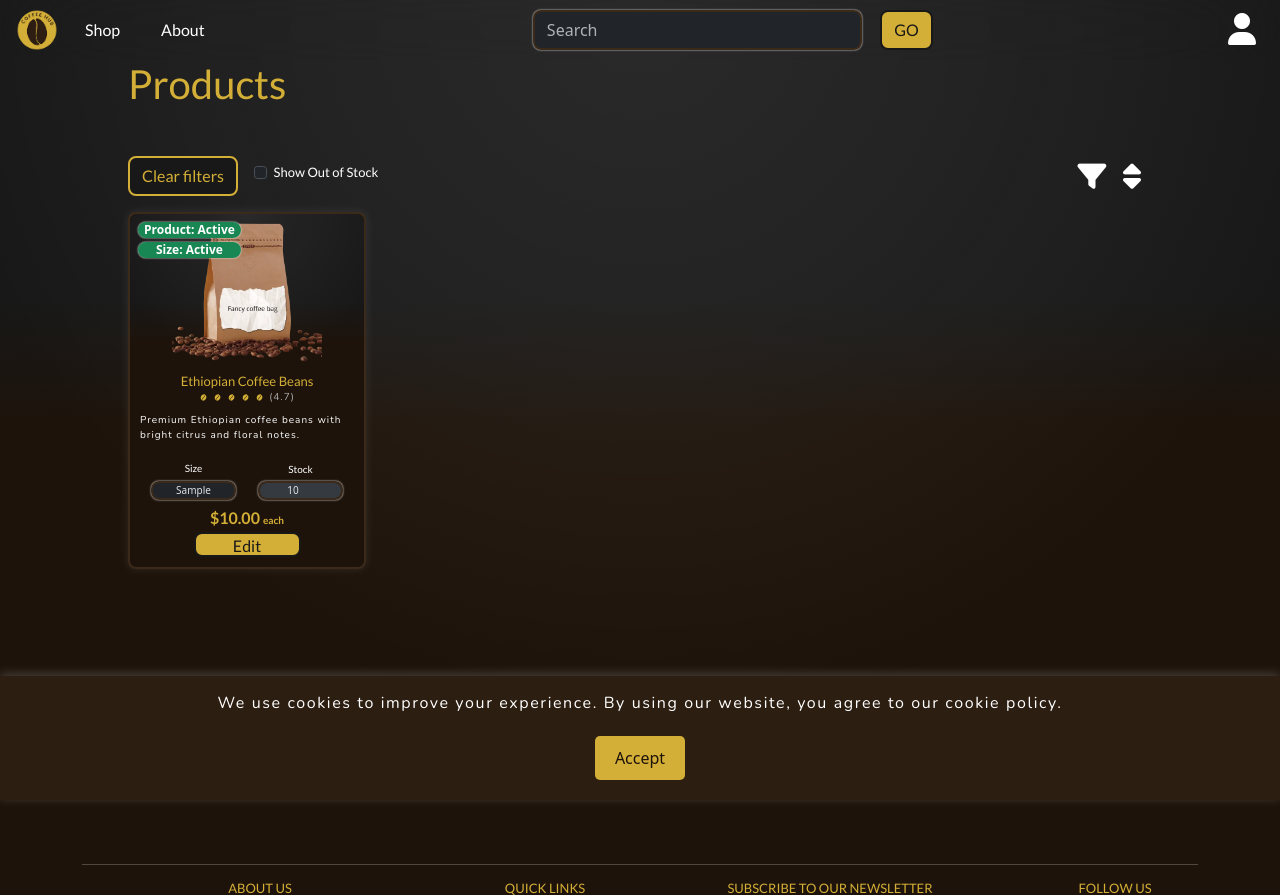
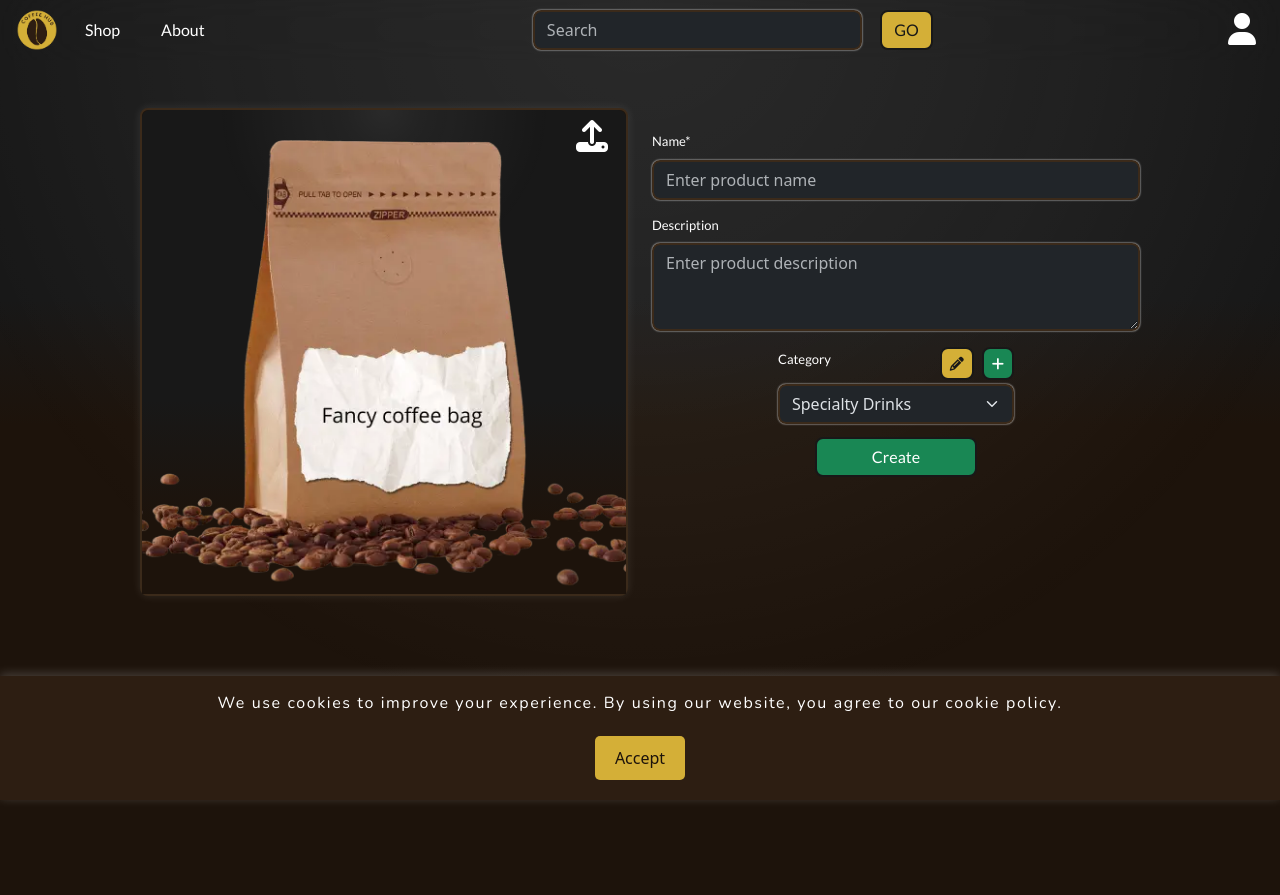
Before and after one commit to catapam/coffe-hub, a Django app: page /products/create/ in a window 1280 px wide. Shown: the top 895 px of the page. Run offline with Django 5.2, Linux system fonts and the light colour scheme; a user stored in the database is signed in; data comes from the database, SQL or seed files in the repository; tables that the repository leaves empty hold one stand-in row (values such as "Sample post"); parts of the project's set-up code (start-up, migrations or seed data) failed here and were passed over; some libraries are stand-ins or nearby versions.

Commit message:
Fix category selector not showing correct value, create initial tempate for product creation

```diff
--- a/product/forms.py
+++ b/product/forms.py
@@ -32,13 +32,7 @@ class ProductEditForm(forms.ModelForm):
         """
         Initialize the form with model values as the default.
         """
-        instance = kwargs.get('instance')
         super().__init__(*args, **kwargs)
-        if instance:
-            self.fields['name'].initial = instance.name
-            self.fields['description'].initial = instance.description
-            self.fields['image_path'].initial = instance.image_path
-            self.fields['category'].initial = instance.category
 
 
 class ProductVariantForm(forms.ModelForm):
--- a/product/models.py
+++ b/product/models.py
@@ -51,6 +51,12 @@ class Product(models.Model):
         clean_name = clean_name.replace('-', '_')
         clean_name = clean_name.replace(' ', '_')
         self.slug = clean_name.lower()
+
+        # Ensure the category is not reset
+        if not self.pk:
+            # If the object is being created for the first time
+            self.category = self.category
+
         super().save(*args, **kwargs)
 
     def image(self):
--- a/product/templates/product/includes/actions.html
+++ b/product/templates/product/includes/actions.html
@@ -2,10 +2,11 @@
     {% if view == 'detail' %}
     <div class="col mb-2 btn-group">
         <button type="button" class="btn btn-success save-product-btn mt-2"
-                data-url="{% url 'product_save' %}"
+                data-url="{% if product.id %}{% url 'product_save' %}{% else %}{% url 'product_create' %}{% endif %}"
                 data-product-id="{{ product.id }}">
-                Save
+            {% if product.id %}Save{% else %}Create{% endif %}
         </button>
+        {% if product.id %}
             <button type="button"
                     class="btn mt-2 toggle-variant-btn"
                     data-url=""
@@ -17,6 +18,7 @@
                     data-active="{{ product.active|yesno:'true,false' }}">
                 {% if product.active %}Deactivate Product{% else %}Activate Product{% endif %}
             </button>
+        {% endif %}
     </div>
     {% else %}
     <a id="edit-link-{{ product.id }}"
--- a/product/templates/product/includes/image.html
+++ b/product/templates/product/includes/image.html
@@ -3,7 +3,7 @@
     <div class="{% if view == 'detail' %}card{% endif %}">
         <div class="{% if view == 'detail' %}background-gradient{% endif %}">
             <div class="content-gradient">
-                {% if is_admin %}
+                {% if is_admin and product.id %}
                     {% include 'product/includes/badge.html' %}
                 {% endif %}
 
--- a/product/templates/product/includes/product_card.html
+++ b/product/templates/product/includes/product_card.html
@@ -2,7 +2,7 @@
 {% load crispy_forms_tags %}
 {% load i18n %}
 
-<form action="{% url 'add_to_cart' product.id %}" method="POST" class="form">
+<form action="{% if product.id %}{% url 'add_to_cart' product.id %}{% else %}#{% endif %}" method="POST" class="form">
     {% csrf_token %}
     <div class="product-card {% if view == 'detail' %}container mt-5 product-page page-container{% else %}card{% endif %}">
         <div class="{% if view == 'detail' %}row{% endif %}">
@@ -28,15 +28,19 @@
                 <!-- Size and Quantity/Stock -->
                 <div class="row g-3 align-items-end {% if view == 'detail' %}selectors-row{% else %}card-row{% endif %}">
                     <!-- Size -->
+                    {% if product.id %}
                         {% if view == 'list' %}
                             {% include 'product/includes/selector.html' with type="size" items=product_data.stock_by_size.items selected_value=product_data.variant_size %}
                         {% else %}
                             {% include 'product/includes/selector.html' with type="size" items=stock_by_size.items selected_value=default_size %}
                         {% endif %}
+                    {% endif %}
 
                     <!-- Quantity/Stock Selector -->
                     {% if not is_admin or view == 'list' %}
+                        {% if product.id %}
                             {% include 'product/includes/quantity_stock.html' %}
+                        {% endif %}
                     {% else %}
                         <!-- Category -->
                         {% include 'product/includes/selector.html' with type="category" items=category_items selected_value=selected_category %}
@@ -44,6 +48,7 @@
                 </div>
 
                 <!-- Price -->
+                {% if product.id %}
                     {% if not is_admin or view == 'list' %}
                         {% include 'product/includes/price.html' %}
                     {% else %}
@@ -52,16 +57,21 @@
                             {% include 'product/includes/quantity_stock.html' %}
                         </div>
                     {% endif %}
+                {% endif %}
 
                 <!-- Buttons -->
                 {% include 'product/includes/actions.html' %}
 
+                {% if product.id %}
                     <!-- Review form -->
                     {% include 'product/includes/review_form.html' %}
+                {% endif %}
             </div>
 
+            {% if product.id %}
                 <!-- Review history -->
                 {% include 'product/includes/review_history.html' %}
+            {% endif %}
         </div>
     </div>
     <input type="hidden" name="redirect_url" value="{{ request.path }}">
--- a/product/templates/product/includes/selector.html
+++ b/product/templates/product/includes/selector.html
@@ -34,9 +34,7 @@
             name="{{ type }}">
         {% if type == 'category' %}
             {% for item in items %}
-                <option value="{{ item.name }}"
-                        {% if item.value == selected_value %}selected{% endif %}
-                        {% if item.disabled %}class="text-muted"{% endif %}>
+                <option value="{{ item.id }}" {% if item.id == selected_category %}selected{% endif %}>
                     {{ item.name }}
                 </option>
             {% endfor %}
--- a/product/urls.py
+++ b/product/urls.py
@@ -1,9 +1,9 @@
 from django.urls import path
-from .views import ProductListView, ProductDetailView, ProductEditView, ProductDeactivateView, ReviewSilenceToggler, VariantDeactivateView, SaveSelector, ProductSaveView
+from .views import ProductListView, ProductDetailView, ProductEditView, ProductDeactivateView, ReviewSilenceToggler, VariantDeactivateView, SaveSelector, ProductSaveView, ProductCreateView
 
 urlpatterns = [
     path('', ProductListView.as_view(), name='product'),
-    path('create/', ProductListView.as_view(), name='product_create'),
+    path('create/', ProductCreateView.as_view(), name='product_create'),
     path('<int:pk>/edit/', ProductEditView.as_view(), name='product_edit'),
     path('<int:pk>/deactivate/', ProductDeactivateView.as_view(), name='product_deactivate'),
     path('save/', ProductSaveView.as_view(), name='product_save'),
--- a/product/views.py
+++ b/product/views.py
@@ -1,4 +1,4 @@
-from django.views.generic import ListView, DetailView
+from django.views.generic import ListView, DetailView, CreateView
 from django.shortcuts import get_object_or_404, redirect
 from .models import Product, ProductVariant, Category, ProductReview
 from django.db.models import Min, F, Case, When, Value, IntegerField, Subquery, OuterRef, Q, Count
@@ -315,13 +315,19 @@ class ProductDetailView(DetailView):
             visible_reviews = product.reviews.filter(silenced=False).exclude(comment="").order_by('-created_at')
 
         review_form = ProductReviewForm()
+
+        # Ensure selected_category matches the current product's category ID
+        selected_category = product.category.id
+
+        # Order categories by slug (case-insensitive via slug logic)
         category_items = [
-            {"slug": category.slug, "name": category.name}
-            for category in Category.objects.all()
+            {"id": category.id, "name": category.name}
+            for category in Category.objects.all().order_by('slug')
         ]
 
         context.update({
             'product': product,
+            'selected_category': selected_category,
             'variants': variants,
             'sizes': sizes,
             'stock_by_size': stock_by_size,
@@ -412,22 +418,24 @@ class SaveSelector(View):
             return JsonResponse({
                 "success": True,
                 "name": new_category.name,
-                "slug": new_category.slug
+                "slug": new_category.slug,
+                "id": new_category.id
             })
 
         elif action == "edit" and current_value:
             # Update existing category
             try:
-                category = Category.objects.get(name=current_value)
+                category = Category.objects.get(id=current_value)  # Ensure ID is used for lookup
                 category.name = name
                 category.save()
                 return JsonResponse({
                     "success": True,
                     "name": category.name,
-                    "slug": category.slug
+                    "id": category.id  # Use ID instead of slug
                 })
             except Category.DoesNotExist:
                 return JsonResponse({"success": False, "error": "Category not found."}, status=404)
+
 
         return JsonResponse({"success": False, "error": "Invalid action or missing data."}, status=400)
 
@@ -491,26 +499,45 @@ class ProductSaveView(View):
         variant_id = request.POST.get('variant_id')
 
         try:
-            # Update Product
+            # Fetch the Product
             product = Product.objects.get(id=product_id)
             product_data = json.loads(request.POST.get('product', '{}'))
 
-            category_name = product_data.get('category')
-            category = Category.objects.filter(name=category_name).first()
-            if not category:
-                return JsonResponse({"success": False, "error": f"Category '{category_name}' not found."}, status=400)
+            # Resolve the category using the slug passed from the front-end
+            category_id = product_data.get('category')
+            category = get_object_or_404(Category, id=category_id)
 
-            product_form = ProductEditForm(
-                {**product_data, "category": category.id}, instance=product
-            )
+            # Ensure the category ID is correctly included in product_data
+            product_data['category'] = category.id
+
+            # Bind the form with the updated product data
+            product_form = ProductEditForm(product_data, instance=product)
+
+            # Validate and save the form
             if product_form.is_valid():
-                product_form.save()
+                # Save the form without committing to DB
+                product = product_form.save(commit=False)
+                print(f"Form cleaned data: {product_form.cleaned_data}")  # Debugging form data
+
+                # Assign the correct Category instance
+                product.category = category
+                print(f"Assigned category: {product.category}")  # Debugging assigned category
+
+                # Save the product to the database
+                try:
+                    product.save()
+                    print(f"Product saved successfully with category: {product.category}")
+                except Exception as e:
+                    print(f"Error saving product: {e}")
+                    return JsonResponse({"success": False, "error": str(e)}, status=500)
             else:
+                print(f"Form errors: {product_form.errors}")  # Debugging form errors
                 return JsonResponse({"success": False, "errors": product_form.errors}, status=400)
 
             # Handle Image Upload
             if 'image' in request.FILES:
                 image_file = request.FILES['image']
+                print(f"Image file received: {image_file}")  # Debugging image upload
 
                 # Extract file extension
                 file_extension = os.path.splitext(image_file.name)[1]  # E.g., ".jpg"
@@ -518,6 +545,7 @@ class ProductSaveView(View):
                 # Delete the existing image from Cloudinary if it exists
                 if product.image_path:
                     public_id = product.image_path.public_id
+                    print(f"Deleting existing Cloudinary image: {public_id}")  # Debugging Cloudinary deletion
                     destroy(public_id)
 
                 # Generate a new file name based on the product slug
@@ -530,6 +558,7 @@ class ProductSaveView(View):
                     overwrite=True,           # Ensures the old file is replaced
                     resource_type="image",    # Explicitly set resource type
                 )
+                print(f"Image uploaded successfully: {upload_result}")  # Debugging upload result
 
                 # Store the public_id and version from the upload result
                 product.image_path = upload_result['public_id']       # E.g., "products/ethiopian_coffee_bean"
@@ -537,15 +566,70 @@ class ProductSaveView(View):
                 product.save()
 
             # Update Product Variant
-            variant = ProductVariant.objects.get(id=variant_id)
-            variant_form = ProductVariantForm(json.loads(request.POST.get('variant', '{}')), instance=variant)
-            if variant_form.is_valid():
-                variant_form.save()
+            try:
+                variant = ProductVariant.objects.get(id=variant_id)
+                print(f"Resolved variant: {variant}")  # Debugging resolved variant
+                variant_form = ProductVariantForm(json.loads(request.POST.get('variant', '{}')), instance=variant)
+                if variant_form.is_valid():
+                    variant_form.save()
+                    print(f"Variant saved successfully: {variant}")  # Debugging variant save
+                else:
+                    print(f"Variant form errors: {variant_form.errors}")  # Debugging variant form errors
+                    return JsonResponse({"success": False, "errors": variant_form.errors}, status=400)
+            except ProductVariant.DoesNotExist:
+                print(f"Variant not found: ID {variant_id}")  # Debugging missing variant
+                return JsonResponse({"success": False, "error": "Variant not found."}, status=404)
+
+            return JsonResponse({
+                "success": True,
+                "redirect_url": product.get_absolute_url(),
+                "updated_category": {
+                    "id": product.category.id,
+                    "name": product.category.name
+                }
+            })
+
+        except Product.DoesNotExist:
+            print(f"Product not found: ID {product_id}")  # Debugging missing product
+            return JsonResponse({"success": False, "error": "Product not found."}, status=404)
+        except Category.DoesNotExist:
+            print(f"Category not found: ID {category_id}")  # Debugging missing category
+            return JsonResponse({"success": False, "error": "Category not found."}, status=404)
+        except Exception as e:
+            print(f"Unexpected error: {e}")  # Debugging unexpected errors
+            return JsonResponse({"success": False, "error": str(e)}, status=500)
+
+
+class ProductCreateView(CreateView):
+    model = Product
+    form_class = ProductEditForm
+    template_name = 'product/product_detail.html'
+
+    def get_context_data(self, **kwargs):
+        context = super().get_context_data(**kwargs)
+        # Provide default forms and empty variants list
+        context['product_form'] = ProductEditForm()
+        context['category_items'] = Category.objects.values('slug', 'name')  # Populate category selector
+        context['is_admin'] = self.request.user.is_authenticated and (self.request.user.is_superuser or self.request.user.is_staff)
+        context['view'] = 'detail'
+        return context
+
+    def post(self, request, *args, **kwargs):
+        if request.content_type == 'application/json':
+            data = json.loads(request.body)
+            product_data = data.get('product', {})
+            form = self.form_class(product_data)
+            if form.is_valid():
+                product = form.save()
+                return JsonResponse({
+                    "success": True,
+                    "product_id": product.id,
+                    "redirect_url": reverse('product_edit', kwargs={"pk": product.id}),
+                })
             else:
-                return JsonResponse({"success": False, "errors": variant_form.errors}, status=400)
-
-            return JsonResponse({"success": True, "redirect_url": product.get_absolute_url()})
-        except Product.DoesNotExist:
-            return JsonResponse({"success": False, "error": "Product not found."}, status=404)
-        except ProductVariant.DoesNotExist:
-            return JsonResponse({"success": False, "error": "Variant not found."}, status=404)
+                return JsonResponse({
+                    "success": False,
+                    "errors": form.errors,
+                }, status=400)
+        else:
+            return super().post(request, *args, **kwargs)
--- a/static/js/product.js
+++ b/static/js/product.js
@@ -560,13 +560,13 @@ class SelectorHandler {
                 // Update UI: Add or update the option in the dropdown
                 if (this.lastAction === "add") {
                     const newOption = document.createElement("option");
-                    newOption.value = data.slug;
+                    newOption.value = data.id; // Use ID instead of slug
                     newOption.textContent = data.name;
                     this.selectElement.add(newOption);
-                    this.selectElement.value = data.slug;
+                    this.selectElement.value = data.id; // Ensure the new category is selected by default
                 } else if (this.lastAction === "edit") {
                     if (selectedOption) {
-                        selectedOption.value = data.slug;
+                        selectedOption.value = data.id; // Use ID instead of slug
                         selectedOption.textContent = data.name;
                     }
                 }
@@ -638,8 +638,7 @@ class ProductSaveHandler {
     }
 
     getProductData() {
-        const productId = document.querySelector('.save-product-btn').getAttribute('data-product-id');
-        const categorySelector = document.querySelector(`#category-select-${productId}`);
+        const categorySelector = document.querySelector('[id^="category-select-"]');
 
         return {
             name: document.querySelector('#id_name').value,
@@ -688,6 +687,24 @@ class ProductSaveHandler {
                 if (!data.success) {
                     console.error('Save failed:', data.errors || data.error);
                 } else {
+                    // Dynamically update the category dropdown
+                    const categorySelector = document.querySelector('[id^="category-select-"]');
+                    if (categorySelector && data.updated_category) {
+                        // Find the matching option and update its display
+                        const selectedOption = categorySelector.querySelector(`option[value="${data.updated_category.id}"]`);
+                        if (selectedOption) {
+                            selectedOption.textContent = data.updated_category.name;
+                        } else {
+                            // Add the new option if it doesn't exist
+                            const newOption = document.createElement('option');
+                            newOption.value = data.updated_category.id;
+                            newOption.textContent = data.updated_category.name;
+                            categorySelector.add(newOption);
+                            categorySelector.value = data.updated_category.id; // Select the new category
+                        }
+                    }
+
+                    // Optionally redirect
                     if (data.redirect_url) {
                         const currentQueryString = window.location.search;
                         const redirectUrlWithArgs = `${data.redirect_url}${currentQueryString}`;
@@ -698,6 +715,7 @@ class ProductSaveHandler {
                 }
             })
             .catch(error => console.error('Request failed:', error));
+
     }
 }
 
```
Also changed, not shown: 1 other file. Lines whose indentation alone changed are shown as unchanged.
